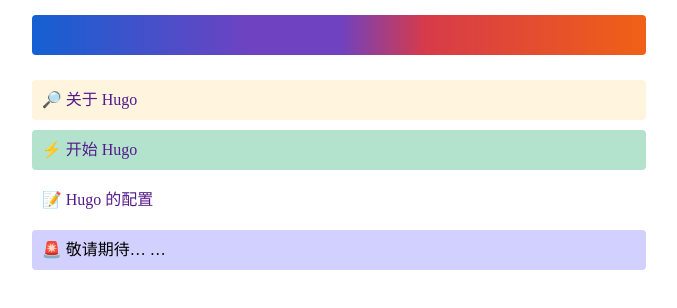
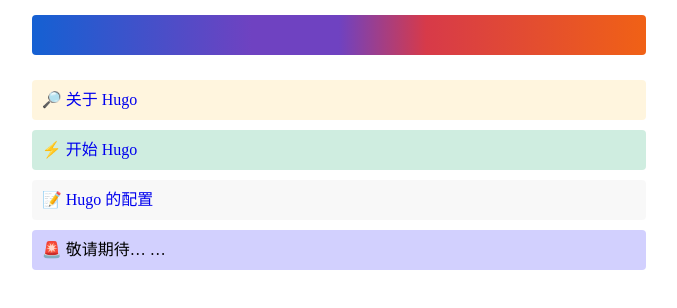
Before and after one commit to threegeese/Hugo, a plain HTML site: page public/index.html in a window 1280 px wide. Shown: the whole page, without its empty margins (301-978 px from the left). Drawn offline with Linux system fonts and the light colour scheme.

Commit message:
add 3 page3

```diff
--- a/public/index.html
+++ b/public/index.html
@@ -12,9 +12,9 @@
 
   <div class="wrapper">
     <div class="position-absolute anim-rainbow"></div>
-    <p class="section s1"><a href="">🔎 关于 Hugo</a></p>
-    <p class="section s2"><a href="">⚡ 开始 Hugo</a></p>
-    <p class="section s3"><a href="">📝 Hugo 的配置</a></p>
+    <p class="section s1"><a href="./about.html">🔎 关于 Hugo</a></p>
+    <p class="section s2"><a href="./get_started.html">⚡ 开始 Hugo</a></p>
+    <p class="section s3"><a href="./configuration.html">📝 Hugo 的配置</a></p>
     <p class="section stay_tuned">🚨 敬请期待… …</p>
   </div>
 
--- a/public/style.css
+++ b/public/style.css
@@ -52,10 +52,10 @@
 }
 .section:hover {
   box-shadow:  2px 2px 2px 0px rgba(8,8,8,.2);
-} .s1 { background-color: rgba(255, 231, 173, .4) }
-.s2 {
-  background-color: rgba(66, 184, 131, .4);
 }
+.s1 { background-color: rgba(255, 231, 173, .4) }
+.s2 { background-color: rgba(66, 184, 131, .25); }
+.s3 { background-color: rgba(238, 238, 238, .4); }
 .stay_tuned {
   background-color: #d2d0fe;
 }
```
